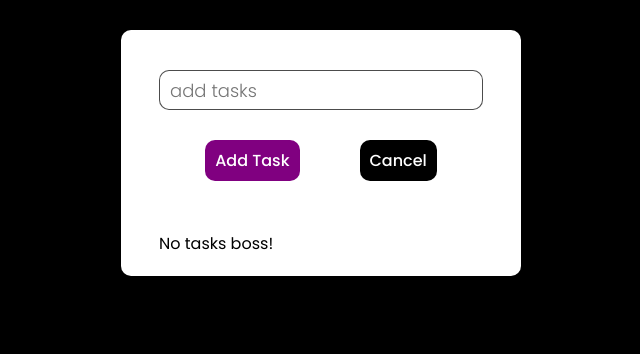
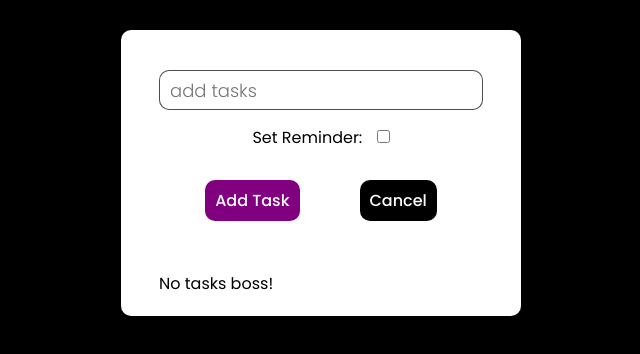
Before and after one commit to marizoo/todo-app-complete, a React (Create React App) app: page / in a window 1280 px wide. Both pictures are taken after a click on the button "Add". Shown: the top 354 px of the page, without its empty margins (319-959 px from the left). Built offline with nearby package versions, Linux system fonts and the light colour scheme.

Commit message:
created reminder input checkbox

```diff
--- a/src/components/AddList.jsx
+++ b/src/components/AddList.jsx
@@ -21,11 +21,20 @@ align-items: center;
 font-size: 18px;
 font-weight: 300;
 border-radius: 10px;
+margin-bottom: 15px;
 
 &:focus {
     outline: none;
 }
 `
+
+const CheckboxContainer = styled.div``
+
+const Label = styled.label`
+margin-right: 10px;
+`
+
+const InputCheckbox = styled.input``
 
 const ButtonContainer = styled.div`
 width: 90%;
@@ -35,9 +44,14 @@ ${centerIt};
 const AddList = ({onCloseTheForm, onNewTasks}) => {
     const [addTask, setAddTask] = useState("")
     const [errors, setErrors] = useState()
+    const [addReminder, setAddReminder] = useState(false)
 
     const addTaskHandler = (ev) => {
         setAddTask(ev.target.value)
+    }
+
+    const reminderHandler = (ev) => {
+        setAddReminder(ev.currentTarget.checked)
     }
 
     const submitHandler = (ev) => {
@@ -54,11 +68,13 @@ const AddList = ({onCloseTheForm, onNewTasks}) => {
         const newTasks = {
             task: addTask,
             id : Math.floor(Math.random() * 10000),
-            reminder: false
+            reminder: addReminder
         }
 
         onNewTasks(newTasks)
         setAddTask("")
+        setAddReminder(false)
+
 
     }
 
@@ -87,6 +103,17 @@ const closeError = () => {
             value={addTask}
             onChange={addTaskHandler}
             />
+            <CheckboxContainer>
+                <Label htmlFor='reminder'>Set Reminder: </Label>
+                <InputCheckbox
+                id='reminder'
+                type='checkbox'
+                checked={addReminder}
+                value={addReminder}
+                onChange={reminderHandler}
+                />
+            </CheckboxContainer>
+
             <ButtonContainer>
                 <Button type="submit">Add Task</Button>
                 <Button onClick={closeTheForm} bg='black'>Cancel</Button>
```
